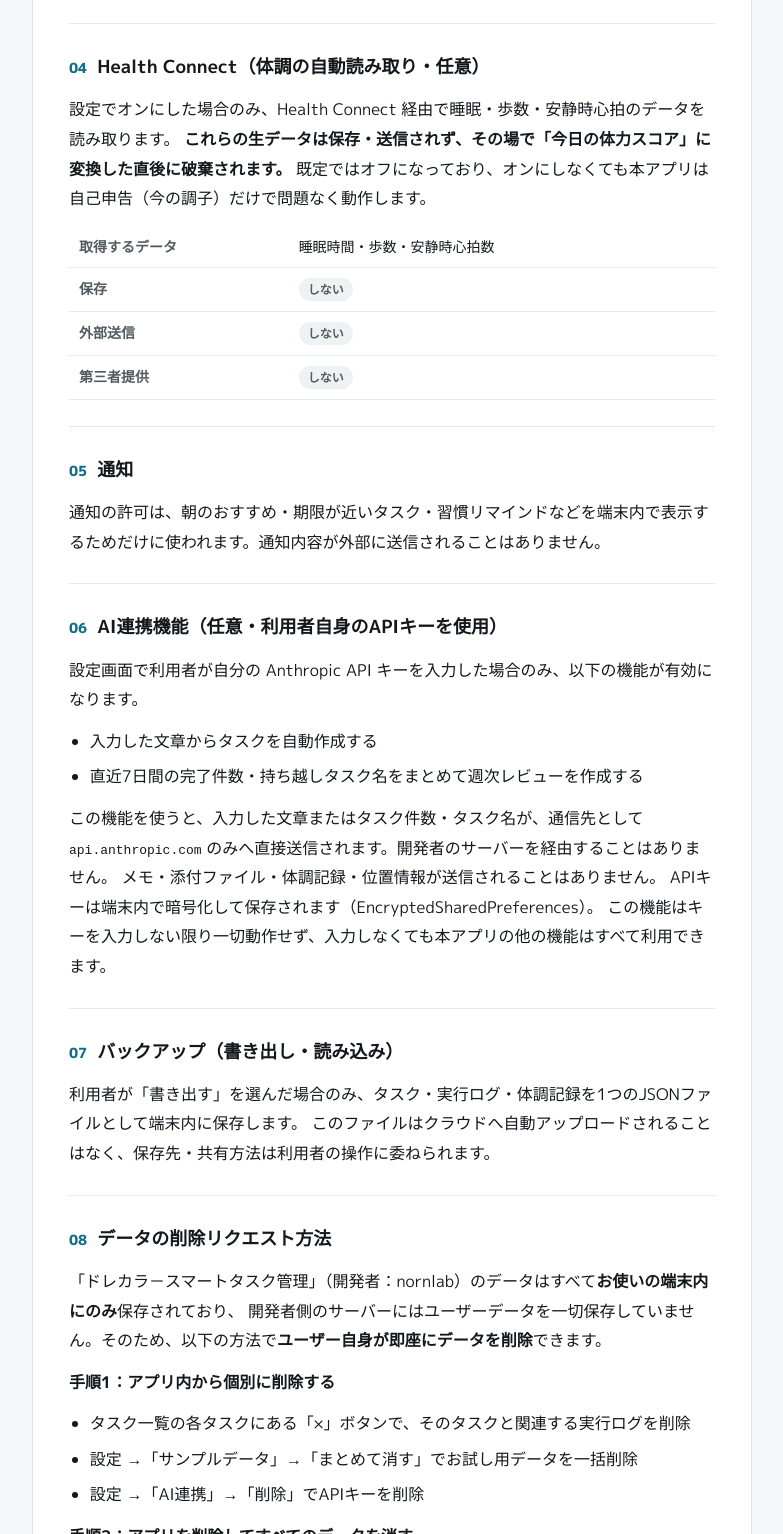
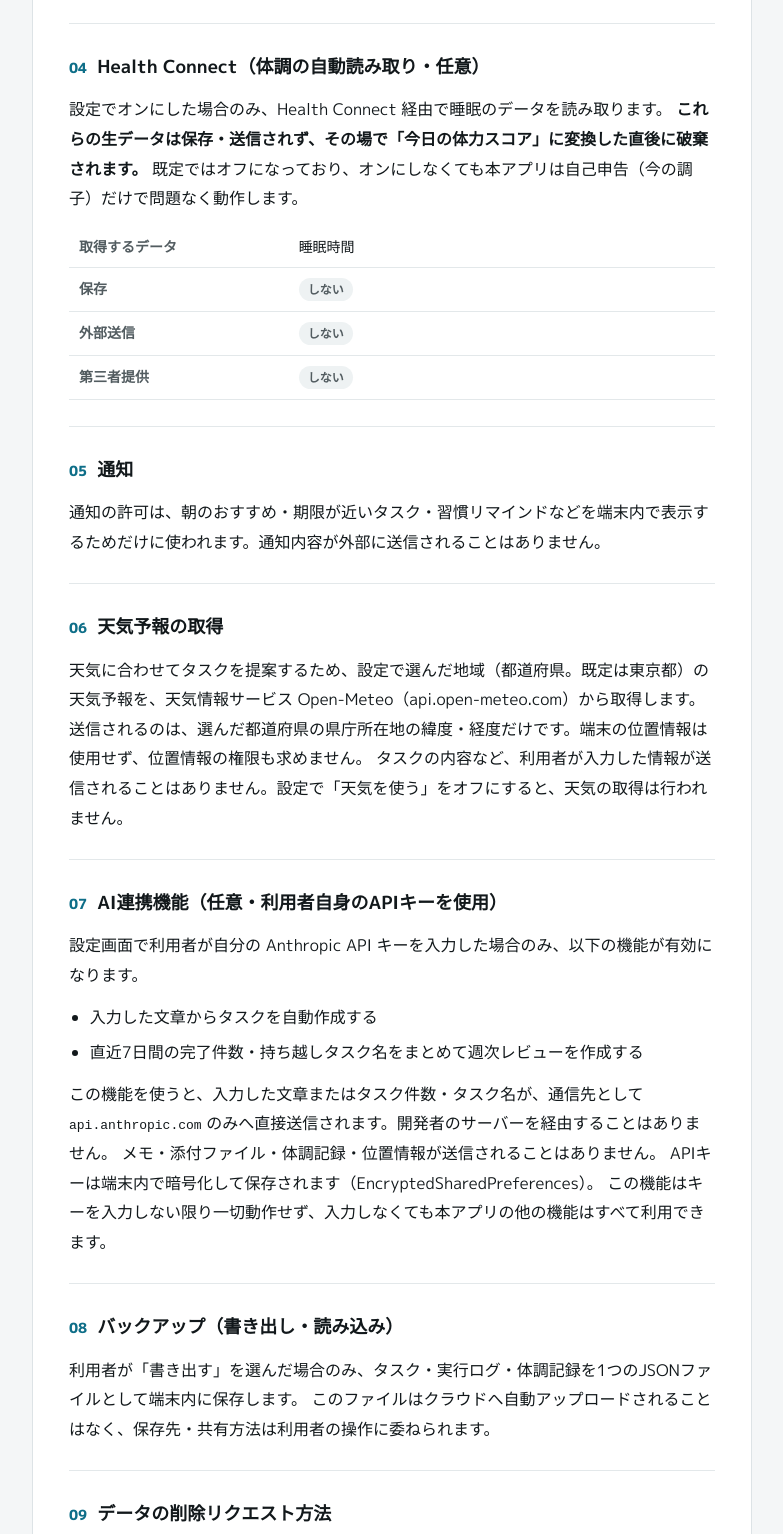
Before and after one commit to tabizaru/dorekara-privacy, a plain HTML site: page index.html in a window 1280 px wide. Shown: the part 1026-2560 px from the top of the page, without its empty margins (248-1031 px from the left). Drawn offline with Linux system fonts and the light colour scheme.

Commit message:
Update privacy policy with new dates and sections

```diff
--- a/index.html
+++ b/index.html
@@ -148,7 +148,7 @@
   <header class="top">
     <span class="eyebrow">PRIVACY POLICY</span>
     <h1>ドレカラ－スマートタスク管理 プライバシーポリシー</h1>
-    <div class="meta">最終更新日：2026年9月23日</div>
+    <div class="meta">最終更新日：2026年11月18日</div>
   </header>
 
   <div class="card">
@@ -188,12 +188,12 @@
     <section>
       <h2><span class="num">04</span>Health Connect（体調の自動読み取り・任意）</h2>
       <p>
-        設定でオンにした場合のみ、Health Connect 経由で睡眠・歩数・安静時心拍のデータを読み取ります。
+        設定でオンにした場合のみ、Health Connect 経由で睡眠のデータを読み取ります。
         <strong>これらの生データは保存・送信されず、その場で「今日の体力スコア」に変換した直後に破棄されます。</strong>
         既定ではオフになっており、オンにしなくても本アプリは自己申告（今の調子）だけで問題なく動作します。
       </p>
       <table>
-        <tr><th>取得するデータ</th><td>睡眠時間・歩数・安静時心拍数</td></tr>
+        <tr><th>取得するデータ</th><td>睡眠時間</td></tr>
         <tr><th>保存</th><td><span class="tag">しない</span></td></tr>
         <tr><th>外部送信</th><td><span class="tag">しない</span></td></tr>
         <tr><th>第三者提供</th><td><span class="tag">しない</span></td></tr>
@@ -206,7 +206,14 @@
     </section>
 
     <section>
-      <h2><span class="num">06</span>AI連携機能（任意・利用者自身のAPIキーを使用）</h2>
+      <h2><span class="num">06</span>天気予報の取得</h2>
+      <p>天気に合わせてタスクを提案するため、設定で選んだ地域（都道府県。既定は東京都）の天気予報を、天気情報サービス Open-Meteo（api.open-meteo.com）から取得します。
+      送信されるのは、選んだ都道府県の県庁所在地の緯度・経度だけです。端末の位置情報は使用せず、位置情報の権限も求めません。
+      タスクの内容など、利用者が入力した情報が送信されることはありません。設定で「天気を使う」をオフにすると、天気の取得は行われません。</p>
+    </section>
+
+    <section>
+      <h2><span class="num">07</span>AI連携機能（任意・利用者自身のAPIキーを使用）</h2>
       <p>
         設定画面で利用者が自分の Anthropic API キーを入力した場合のみ、以下の機能が有効になります。
       </p>
@@ -224,7 +231,7 @@
     </section>
 
     <section>
-      <h2><span class="num">07</span>バックアップ（書き出し・読み込み）</h2>
+      <h2><span class="num">08</span>バックアップ（書き出し・読み込み）</h2>
       <p>
         利用者が「書き出す」を選んだ場合のみ、タスク・実行ログ・体調記録を1つのJSONファイルとして端末内に保存します。
         このファイルはクラウドへ自動アップロードされることはなく、保存先・共有方法は利用者の操作に委ねられます。
@@ -232,7 +239,7 @@
     </section>
 
     <section id="data-deletion">
-      <h2><span class="num">08</span>データの削除リクエスト方法</h2>
+      <h2><span class="num">09</span>データの削除リクエスト方法</h2>
       <p>
         「ドレカラ－スマートタスク管理」（開発者：nornlab）のデータはすべて<strong>お使いの端末内にのみ</strong>保存されており、
         開発者側のサーバーにはユーザーデータを一切保存していません。そのため、以下の方法で<strong>ユーザー自身が即座にデータを削除</strong>できます。
@@ -262,17 +269,17 @@
     </section>
 
     <section>
-      <h2><span class="num">09</span>子どもの利用について</h2>
+      <h2><span class="num">10</span>子どもの利用について</h2>
       <p>本アプリは13歳未満の子どもを主な対象としていません。子どもから故意に個人情報を収集することはありません。</p>
     </section>
 
     <section>
-      <h2><span class="num">10</span>本ポリシーの変更</h2>
+      <h2><span class="num">11</span>本ポリシーの変更</h2>
       <p>法令の変更や機能追加に伴い、本ポリシーを改定することがあります。重要な変更がある場合は、本ページ上での告知をもって通知に代えさせていただきます。</p>
     </section>
 
     <section>
-      <h2><span class="num">11</span>お問い合わせ</h2>
+      <h2><span class="num">12</span>お問い合わせ</h2>
       <p>本ポリシーおよび本アプリに関するお問い合わせは、下記メールアドレスまでご連絡ください。</p>
       <p><a href="mailto:nornlabtech@gmail.com">nornlabtech@gmail.com</a></p>
     </section>
```
